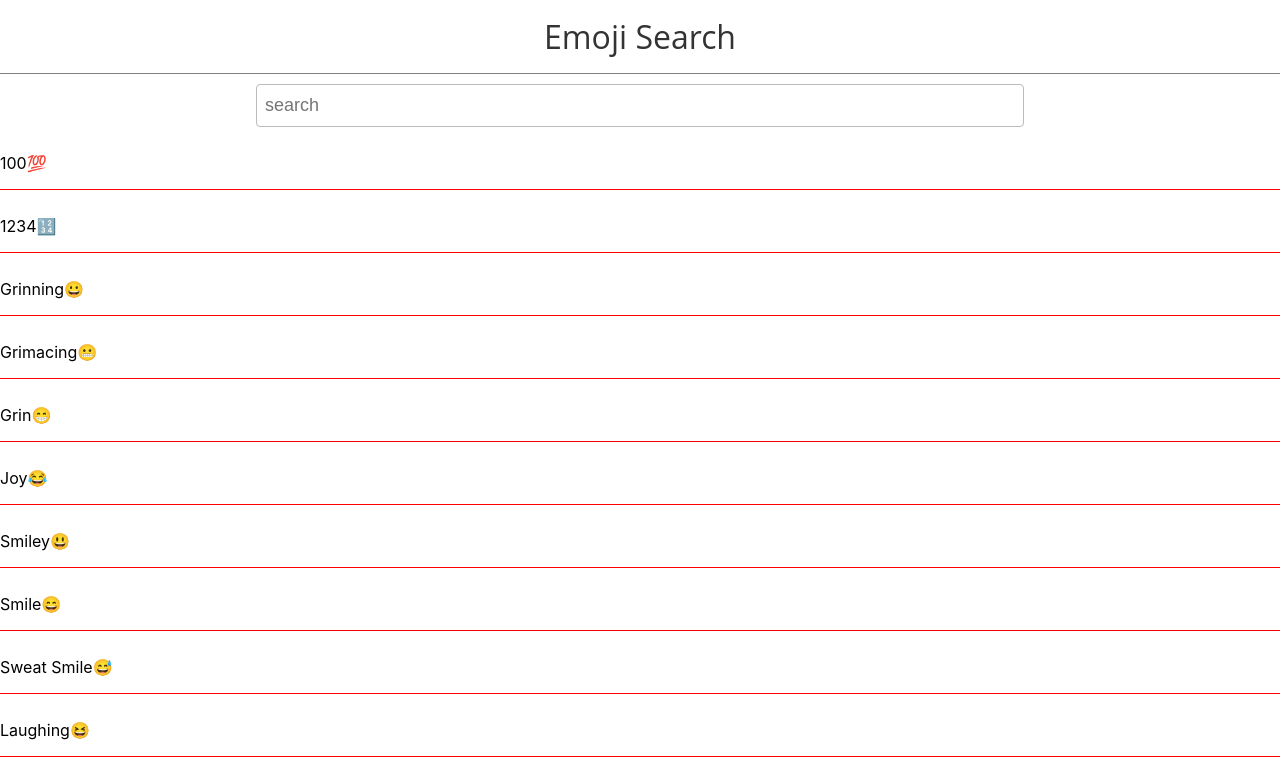
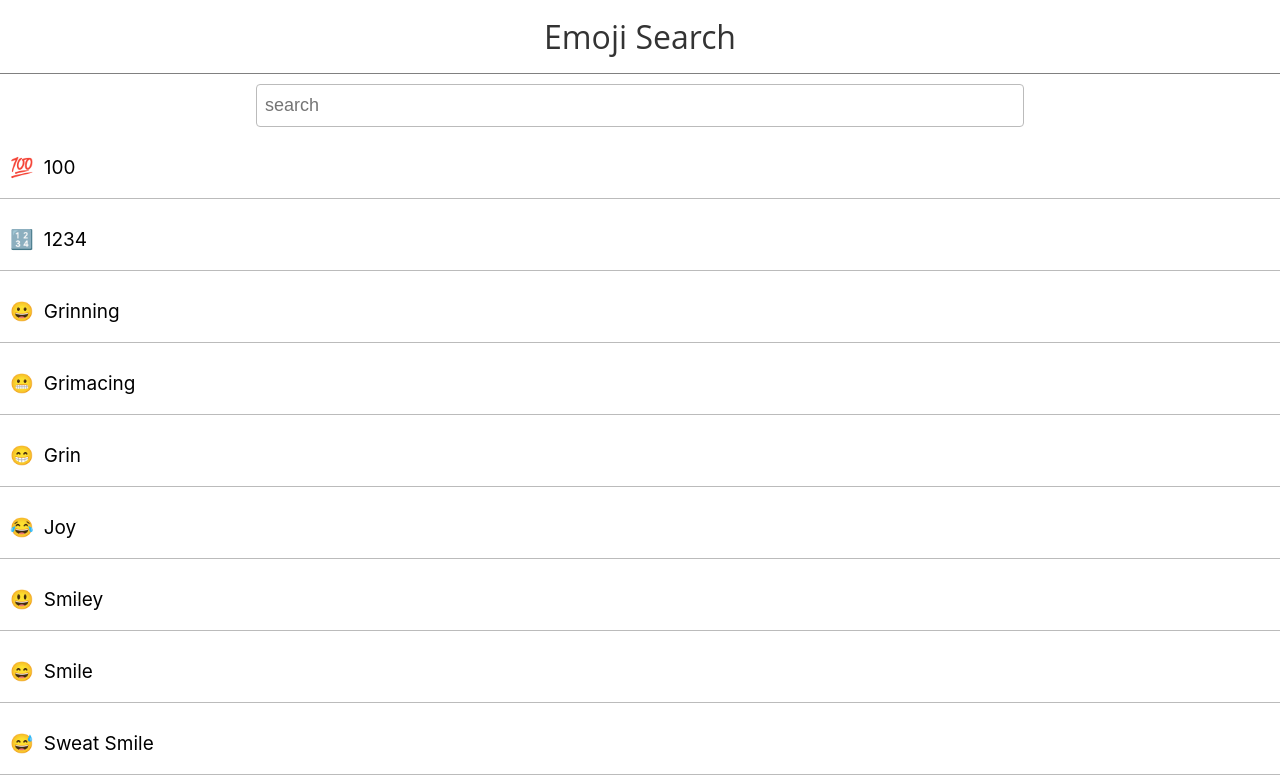
Before and after one commit to ramavatarmeena99/Avatar-Emoji-Search, a React (Create React App) app: page / in a window 1280 px wide. Shown: the top 782 px of the page. Built offline with nearby package versions, Linux system fonts and the light colour scheme.

Commit message:
some problem solved

```diff
--- a/src/Components/Emoji/Emoji.js
+++ b/src/Components/Emoji/Emoji.js
@@ -21,7 +21,7 @@ export default function Emoji() {
     }
   };
   return (
-    <div style={{paddingTop:"10px"}}>
+    <div style={{ paddingTop: "10px" }}>
       <Input
         type="text"
         placeholder="search"
@@ -34,18 +34,38 @@ export default function Emoji() {
             return (
               <div
                 key={index}
-                style={{ border: "1px solid black", display: "flex" }}
+                style={{
+                  paddingTop: "10px",
+                  borderBottom: "1px solid #bbb",
+                  paddingLeft: "10px",
+                  display: "flex",
+                  alignItems: "center",
+                }}
               >
-                <p>{i.symbol}</p>
-                <p>{i.title}</p>
+                <p style={{ fontSize: "19px" }}>{i.symbol}</p>
+                <p style={{ paddingLeft: "10px", fontSize: "19px" }}>
+                  {" "}
+                  {i.title}
+                </p>
               </div>
             );
           })
         : dataEmoji.map((item, index) => {
             return (
-              <div key={index} style={{ display: "flex", paddingTop: "10px",borderBottom:"1px solid red" }}>
-                <p>{item.title}</p>
-                <p>{item.symbol}</p>
+              <div
+                key={index}
+                style={{
+                  display: "flex",
+                  alignItems: "center",
+                  paddingTop: "10px",
+                  borderBottom: "1px solid #bbb",
+                  paddingLeft: "10px",
+                }}
+              >
+                <p style={{ fontSize: "19px" }}>{item.symbol}</p>
+                <p style={{ paddingLeft: "10px", fontSize: "19px" }}>
+                  {item.title}
+                </p>
               </div>
             );
           })}
```
